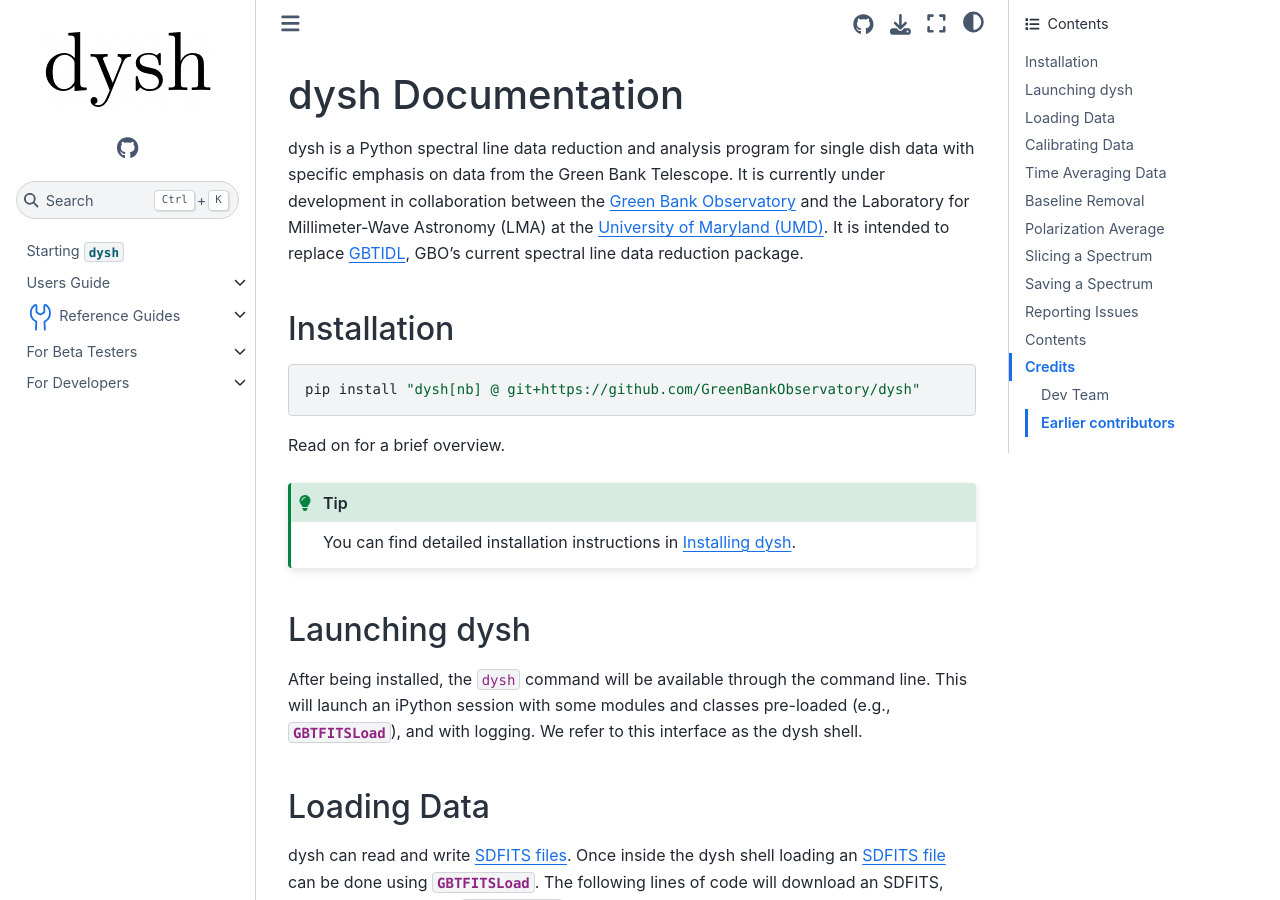
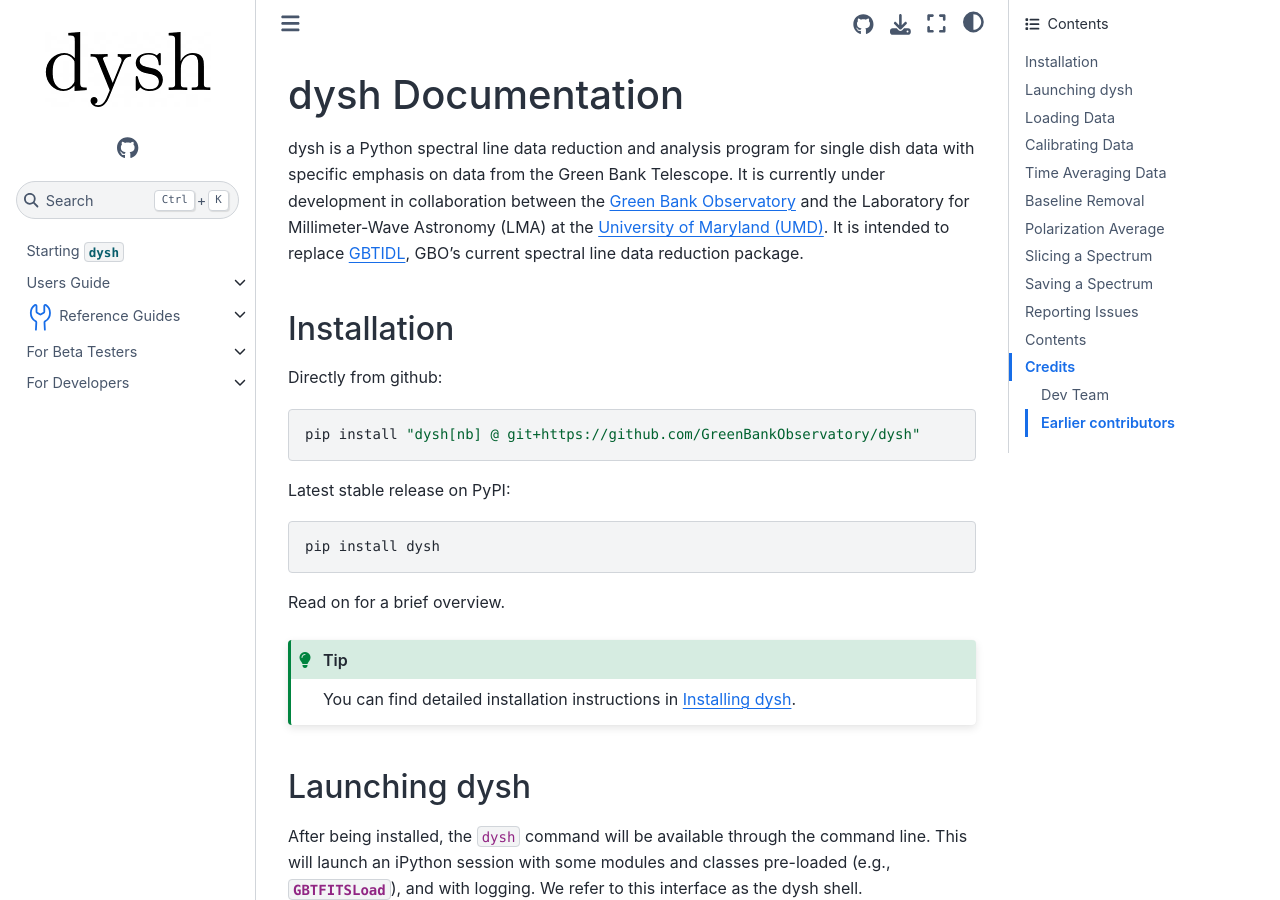
Before and after one commit to GreenBankObservatory/dysh, a Sphinx documentation site: the page built from docs/source/index.rst, in a window 1280 px wide and 900 px high. Built offline with Sphinx 7.4.7 and the Sphinx Book theme 1.1.4, drawn with Linux system fonts in a browser that asks for light colours; pages that are not in the unit, such as notebooks, are missing from menus.

Commit message:
add stable install

```diff
--- a/docs/source/index.rst
+++ b/docs/source/index.rst
@@ -9,9 +9,18 @@
 Installation
 ============
 
+Directly from github:
+
 .. code:: bash
 
     pip install "dysh[nb] @ git+https://github.com/GreenBankObservatory/dysh"
+
+Latest stable release on PyPI:
+
+.. code:: bash
+
+    pip install dysh
+
 
 Read on for a brief overview.
 
```
